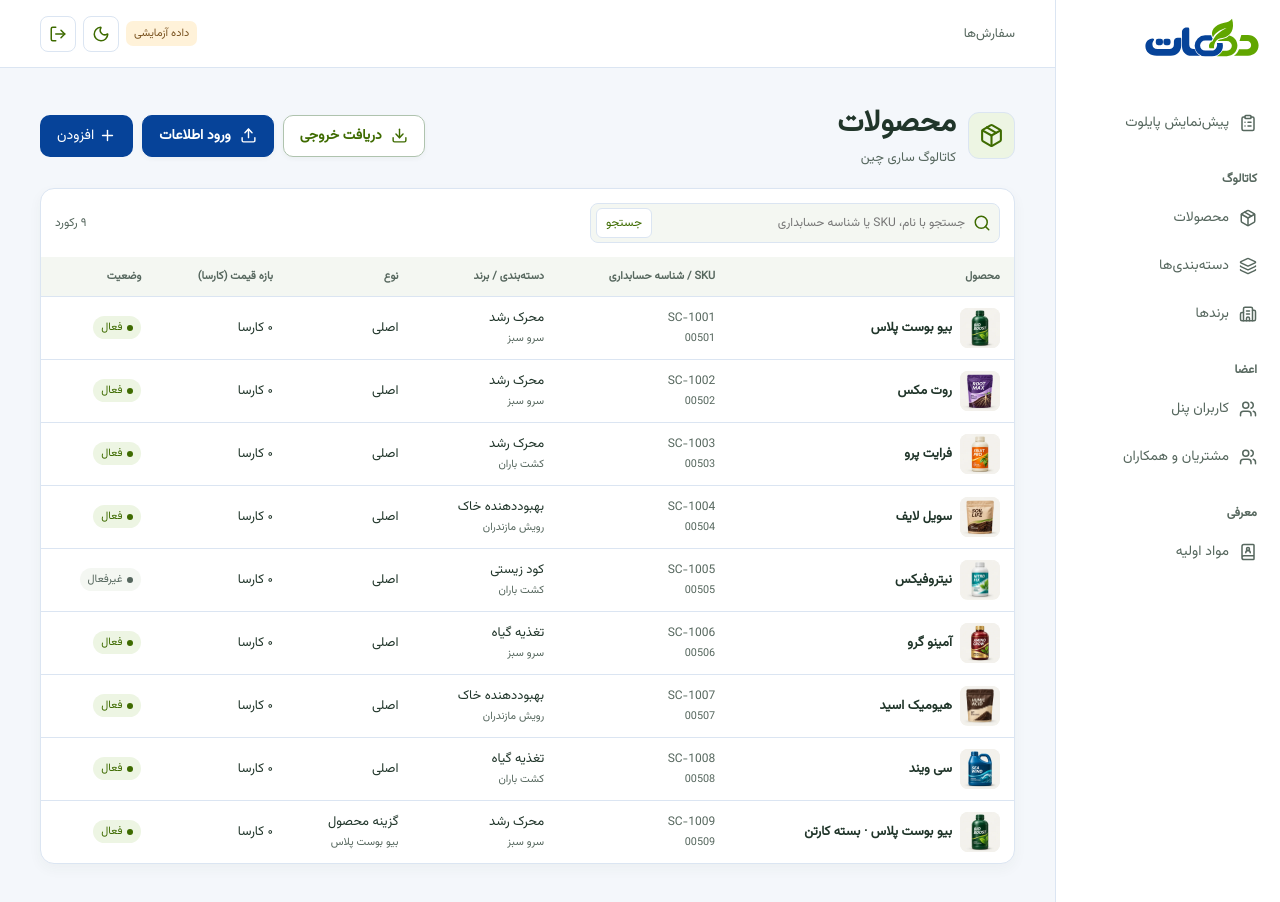
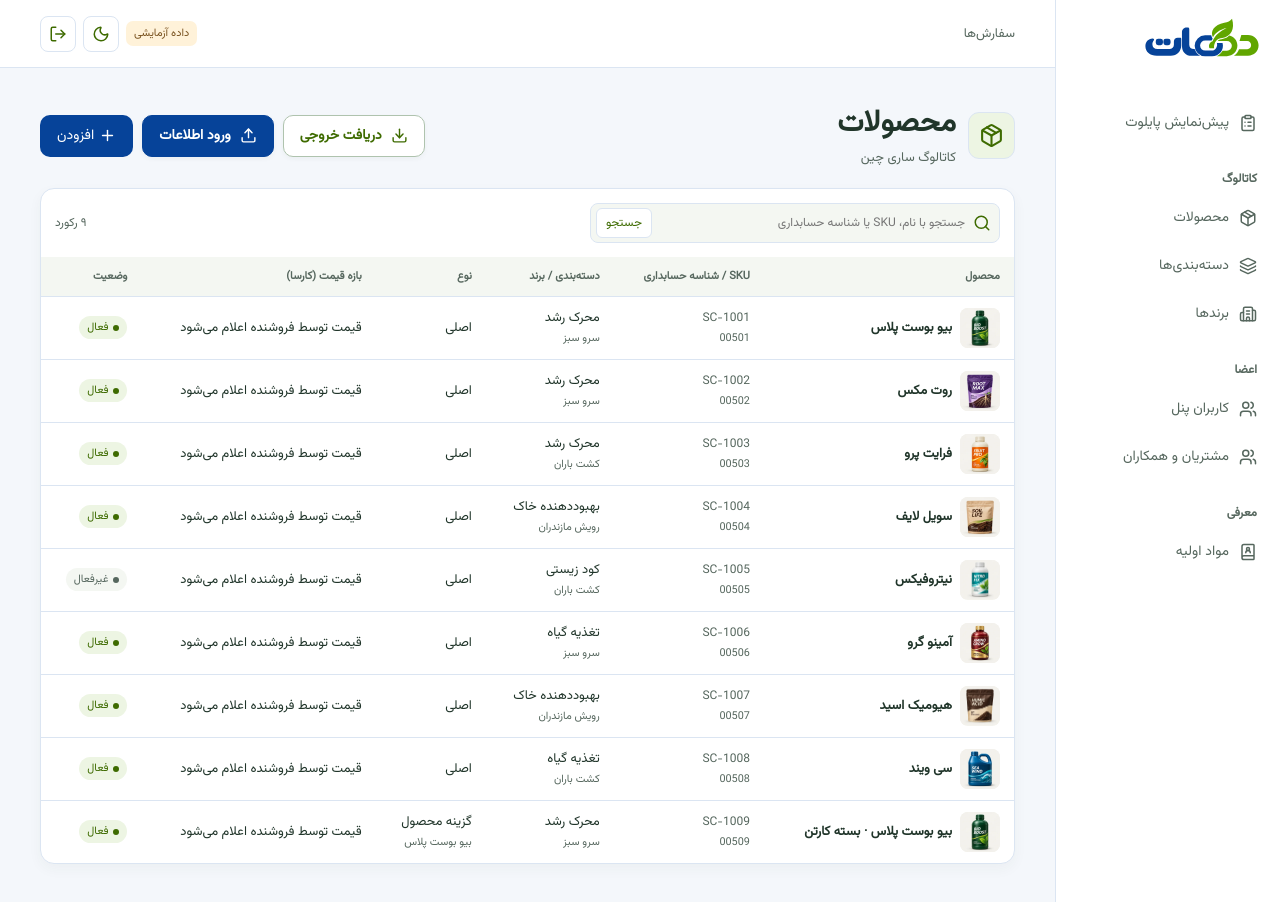
Before and after one commit to lllidon/sarichain-panel, a React (Vite) app: page / in a window 1280 px wide. Both pictures are taken after a click on the button "مشاهده نسخه آزمایشی". Shown: the top 902 px of the page. Built offline with nearby package versions, Linux system fonts and the light colour scheme.

Commit message:
Do not show missing catalog seller prices as zero Karsha

```diff
--- a/src/features/catalog/CatalogView.tsx
+++ b/src/features/catalog/CatalogView.tsx
@@ -13,7 +13,8 @@ const headings = {
 };
 
 function price(item: CatalogItem) {
-  const { min, max } = item.price ?? { min: 0, max: 0 };
+  if (!item.price) return 'قیمت توسط فروشنده اعلام می‌شود';
+  const { min, max } = item.price;
   const format = new Intl.NumberFormat('fa-IR', { maximumFractionDigits: 6 });
   return (min === max ? format.format(min) : `${format.format(min)} تا ${format.format(max)}`) + ' کارسا';
 }
```
